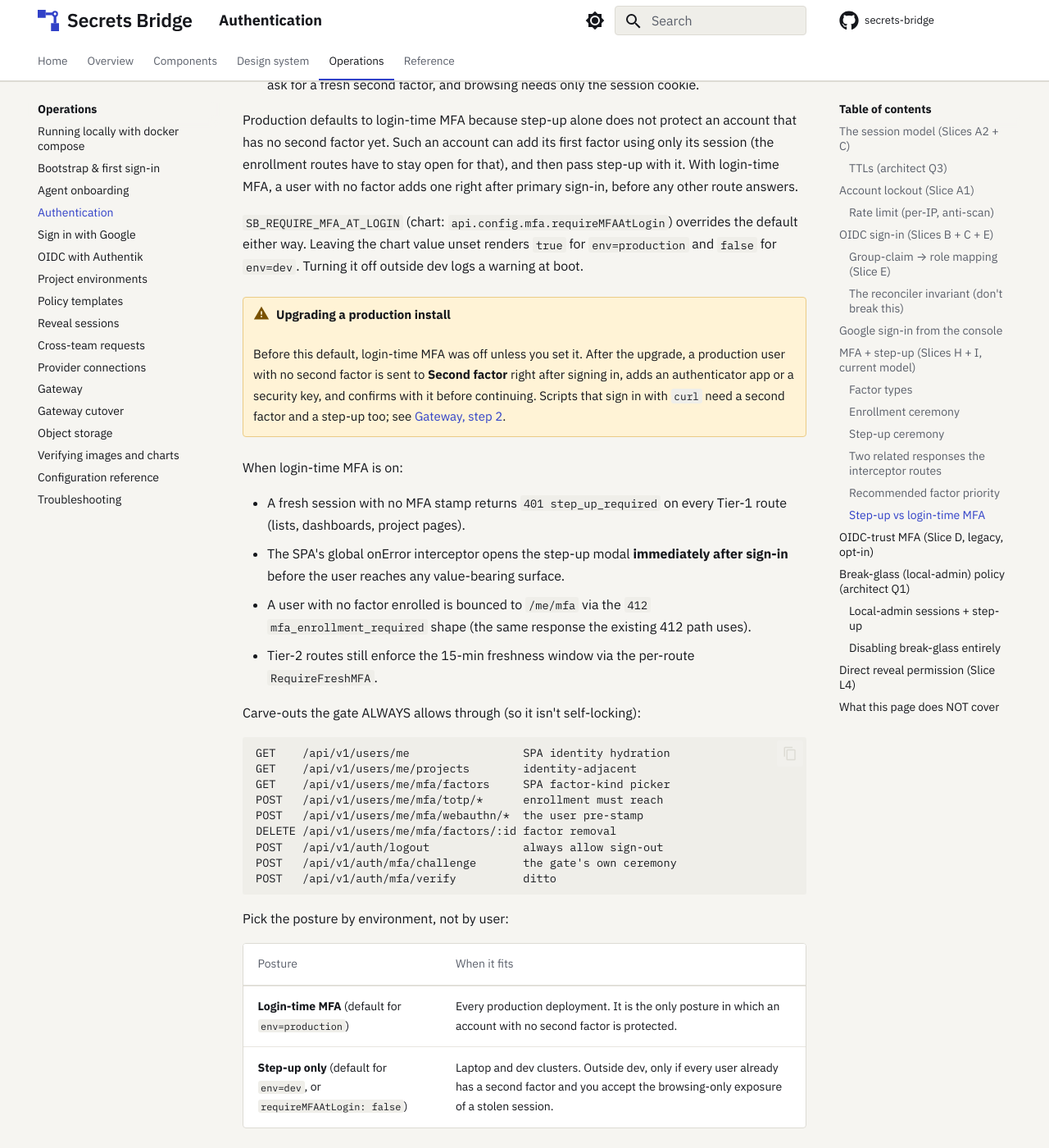
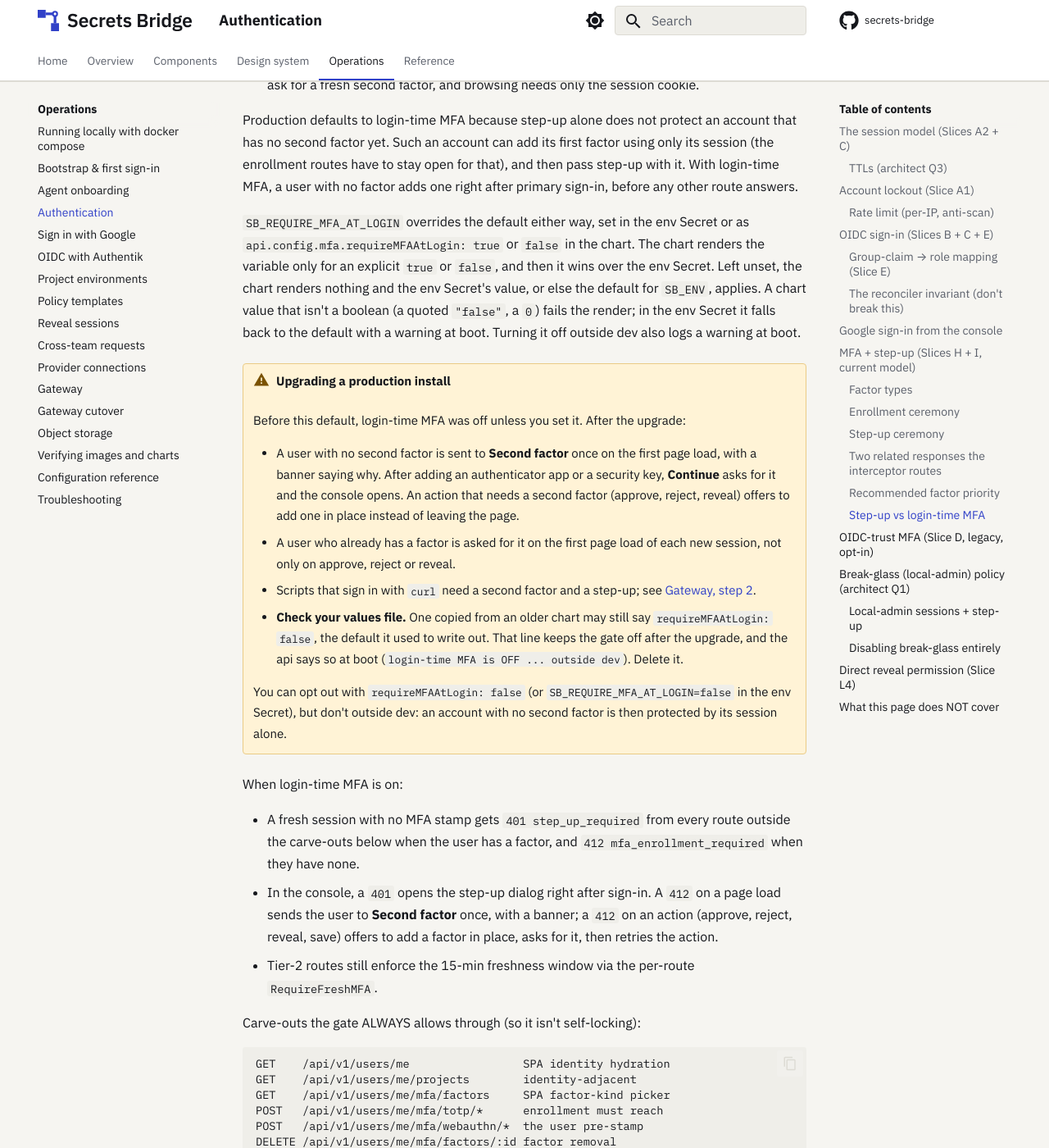
Before and after one commit to secrets-bridge/docs, an MkDocs documentation site: the page built from docs/operations/authentication.md, in a window 1280 px wide and 1400 px high, scrolled down 6733 px. Shown: the whole window at 82% size. Built offline with MkDocs 1.6.1 and Material for MkDocs 9.7.7, drawn with Linux system fonts in a browser that asks for light colours; plug-ins that fetch from the network failed and are left out; the version menu is left out.

Commit message:
docs: the upgrade notes for login-time MFA, and the chart precedence
The upgrade box now covers the first page load for users with and
without a factor, scripts, an old values file that still says
requireMFAAtLogin: false, and how (and why not) to opt out. The
override paragraph says what charts#53 does: the chart renders only an
explicit bool, which then wins over the env Secret, and a non-bool
fails the render. "When login-time MFA is on" separates the 401 and the
412 and describes the console flow. Bootstrap no longer says a
production admin lands on the Dashboard.

```diff
--- a/docs/operations/authentication.md
+++ b/docs/operations/authentication.md
@@ -186,16 +186,22 @@ There are two postures, and the default depends on `SB_ENV`:
 
 Production defaults to login-time MFA because step-up alone does not protect an account that has no second factor yet. Such an account can add its first factor using only its session (the enrollment routes have to stay open for that), and then pass step-up with it. With login-time MFA, a user with no factor adds one right after primary sign-in, before any other route answers.
 
-`SB_REQUIRE_MFA_AT_LOGIN` (chart: `api.config.mfa.requireMFAAtLogin`) overrides the default either way. Leaving the chart value unset renders `true` for `env=production` and `false` for `env=dev`. Turning it off outside dev logs a warning at boot.
+`SB_REQUIRE_MFA_AT_LOGIN` overrides the default either way, set in the env Secret or as `api.config.mfa.requireMFAAtLogin: true` or `false` in the chart. The chart renders the variable only for an explicit `true` or `false`, and then it wins over the env Secret. Left unset, the chart renders nothing and the env Secret's value, or else the default for `SB_ENV`, applies. A chart value that isn't a boolean (a quoted `"false"`, a `0`) fails the render; in the env Secret it falls back to the default with a warning at boot. Turning it off outside dev also logs a warning at boot.
 
 !!! warning "Upgrading a production install"
-    Before this default, login-time MFA was off unless you set it. After the upgrade, a production user with no second factor is sent to **Second factor** right after signing in, adds an authenticator app or a security key, and confirms with it before continuing. Scripts that sign in with `curl` need a second factor and a step-up too; see [Gateway, step 2](gateway.md#2-sign-in-and-step-up).
+    Before this default, login-time MFA was off unless you set it. After the upgrade:
+
+    - A user with no second factor is sent to **Second factor** once on the first page load, with a banner saying why. After adding an authenticator app or a security key, **Continue** asks for it and the console opens. An action that needs a second factor (approve, reject, reveal) offers to add one in place instead of leaving the page.
+    - A user who already has a factor is asked for it on the first page load of each new session, not only on approve, reject or reveal.
+    - Scripts that sign in with `curl` need a second factor and a step-up; see [Gateway, step 2](gateway.md#2-sign-in-and-step-up).
+    - **Check your values file.** One copied from an older chart may still say `requireMFAAtLogin: false`, the default it used to write out. That line keeps the gate off after the upgrade, and the api says so at boot (`login-time MFA is OFF ... outside dev`). Delete it.
+
+    You can opt out with `requireMFAAtLogin: false` (or `SB_REQUIRE_MFA_AT_LOGIN=false` in the env Secret), but don't outside dev: an account with no second factor is then protected by its session alone.
 
 When login-time MFA is on:
 
-- A fresh session with no MFA stamp returns `401 step_up_required` on every Tier-1 route (lists, dashboards, project pages).
-- The SPA's global onError interceptor opens the step-up modal **immediately after sign-in** before the user reaches any value-bearing surface.
-- A user with no factor enrolled is bounced to `/me/mfa` via the `412 mfa_enrollment_required` shape (the same response the existing 412 path uses).
+- A fresh session with no MFA stamp gets `401 step_up_required` from every route outside the carve-outs below when the user has a factor, and `412 mfa_enrollment_required` when they have none.
+- In the console, a `401` opens the step-up dialog right after sign-in. A `412` on a page load sends the user to **Second factor** once, with a banner; a `412` on an action (approve, reject, reveal, save) offers to add a factor in place, asks for it, then retries the action.
 - Tier-2 routes still enforce the 15-min freshness window via the per-route `RequireFreshMFA`.
 
 Carve-outs the gate ALWAYS allows through (so it isn't self-locking):
```
Also changed, not shown: docs/operations/bootstrap.md (+6 -2 lines).
